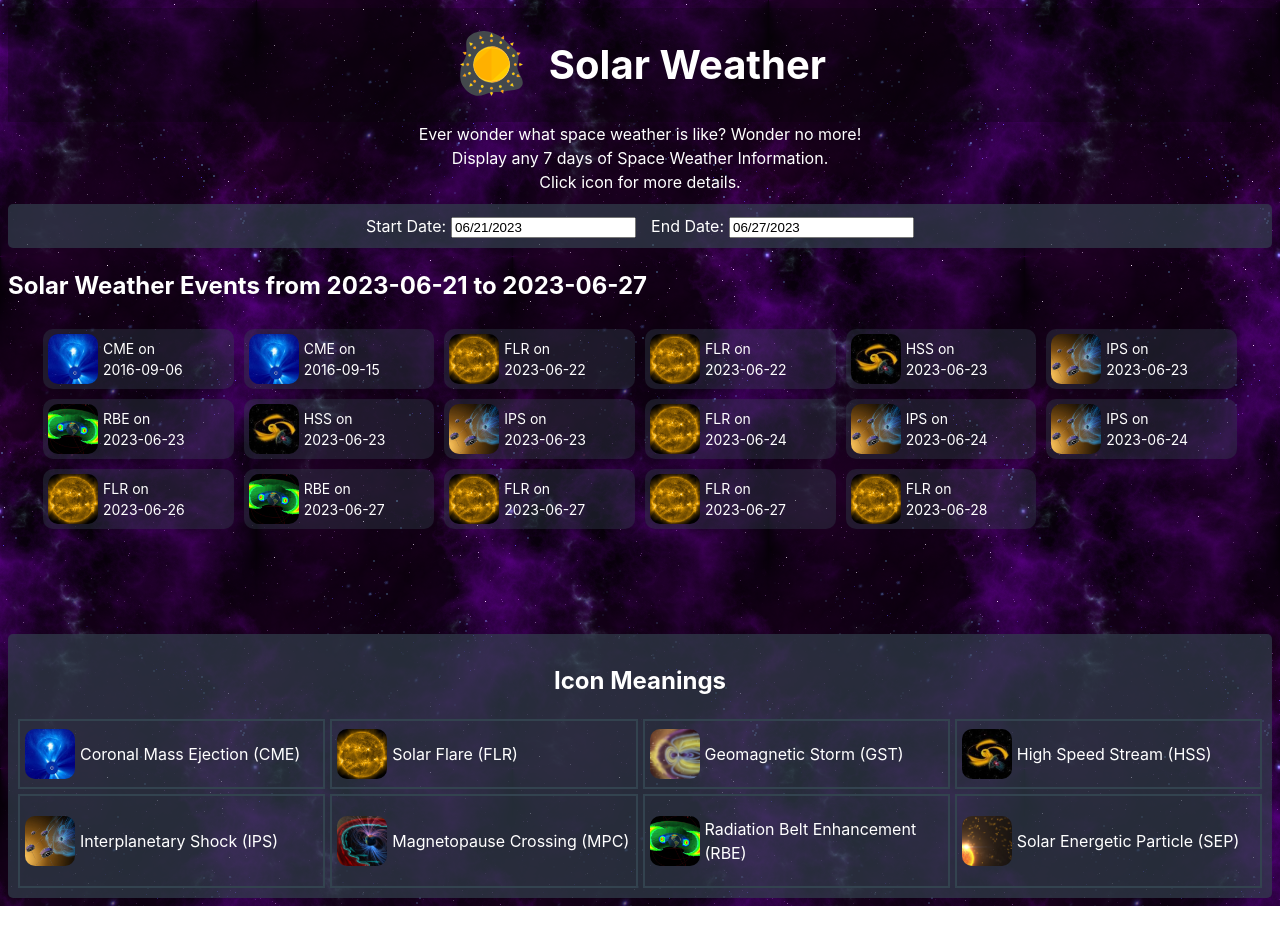
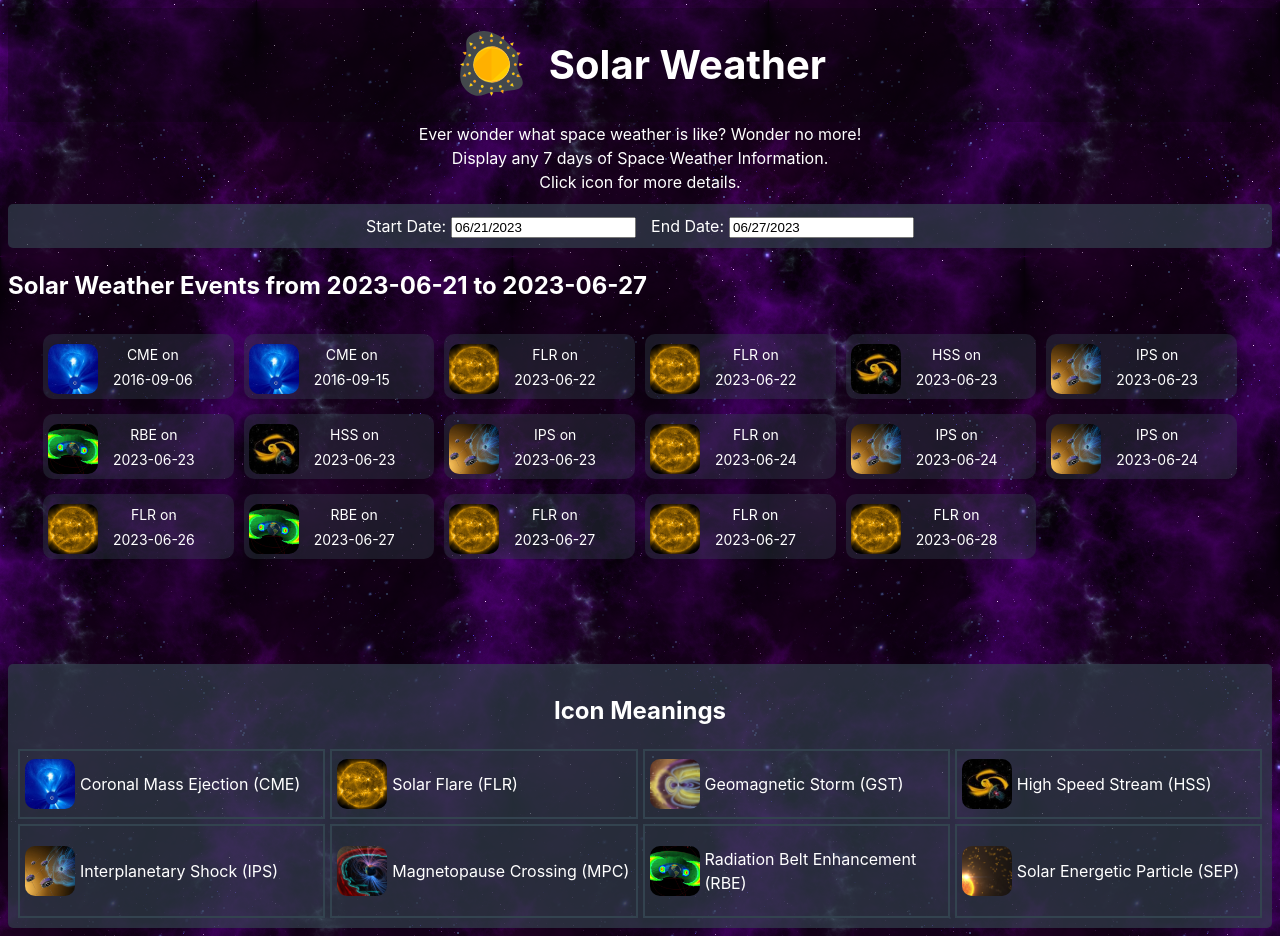
Before and after one commit to manh9203/solar-weather, a React (Vite) app: page / in a window 1280 px wide. Before the commit the page ends 906 px from the top, so only its background shows below. Built offline with nearby package versions, Linux system fonts and the light colour scheme.

Commit message:
Updated formatting

```diff
--- a/src/components/SolarEventDetails.css
+++ b/src/components/SolarEventDetails.css
@@ -39,3 +39,35 @@
 .white-link:hover {
   background-color: #034a99;
 }
+
+.event-icon {
+  margin-top: 10px;
+}
+
+.eventIcon {
+    display: flex;
+    text-decoration: none;
+  transition: background-color 0.3s ease;
+  margin-top: 10px;
+  padding-top: 10px;
+}
+
+.eventIcon:hover {
+  background-color: #034a99;
+}
+
+.eventIcon img {
+  width: 50px;
+  height: 50px;
+}
+
+
+.eventIcon .eventDateLine {
+  margin-bottom: 4px;
+}
+
+.eventIcon .eventDate {
+    font-size: 14px;
+    text-align: center;
+    margin-left: 10px;
+  }
--- a/src/components/SolarEventIcon.jsx
+++ b/src/components/SolarEventIcon.jsx
@@ -1,5 +1,6 @@
 import PropTypes from "prop-types";
 import { Link } from "react-router-dom";
+import "./SolarEventDetails.css";
 
 import cme from "../assets/icon-cme.jpg";
 import flr from "../assets/icon-flr.jpg";
```
Lines whose indentation alone changed are shown as unchanged.
